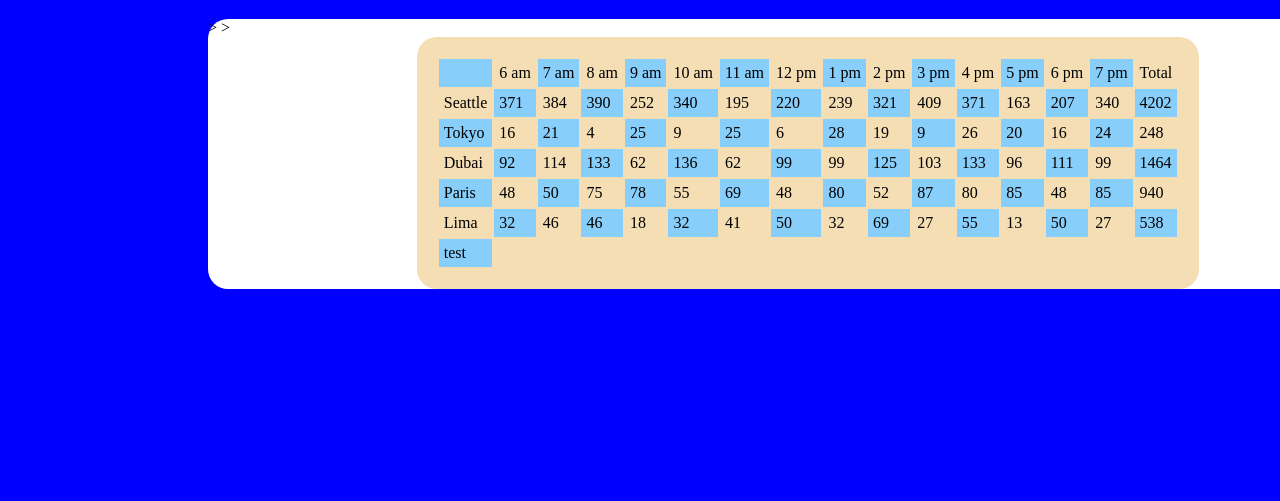
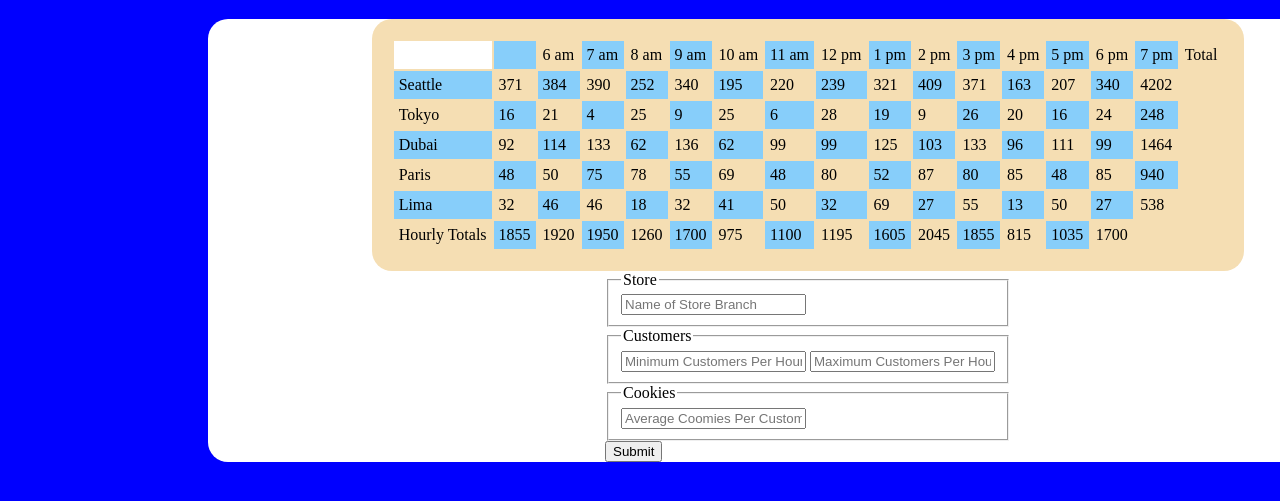
Before and after one commit to Pale-Crusader/cookie-stand, a plain HTML site: page sales.html in a window 1280 px wide. Shown: the part 61-562 px from the top of the page. Drawn offline with Linux system fonts and the light colour scheme.

Commit message:
please let me turn these in

```diff
--- a/js/app.js
+++ b/js/app.js
@@ -1,6 +1,7 @@
 'strict';
 var listOfBranches =[];
 var listOfHours =['6 am','7 am','8 am','9 am','10 am','11 am','12 pm','1 pm','2 pm','3 pm','4 pm','5 pm','6 pm','7 pm'];
+var salesTableEl = document.getElementById('sales');
 
 // name is a string of the name, minCust is minimum _number_ of customers, maxCust is maximum _number_ of customers, branchID is the HTML parent ID
 function StoreBranch(name, minCust, maxCust, avgCookie, branchID) {
@@ -18,9 +19,37 @@ StoreBranch.prototype.cookiesEachHourArray = [];
 StoreBranch.prototype.runningCookieTotal = 0;
 StoreBranch.prototype.runningCustomerTotal = 0;
 
+function displayColumnTotal() {
+
+	var columnTotalingArray = listOfBranches;
+	var displayColumnTotalElement = document.getElementsByClassName('displayColumnTotals');
+	console.log('get displayColumTotalElement Row 1st time' + displayColumnTotalElement);
+	var saleTableElement = document.getElementById('sales');
+	displayColumnTotalElement = document.createElement('tr');
+	displayColumnTotalElement.innerHTML = '';
+	var totalColumnCell = document.createElement('td');
+	totalColumnCell.textContent = 'Hourly Totals';
+	displayColumnTotalElement.appendChild(totalColumnCell);
+	displayColumnTotalElement.setAttribute('class', 'displayColumnTotals');
+	saleTableElement.appendChild(displayColumnTotalElement);
+
+	for (var eachHour = 0; eachHour < listOfHours.length; eachHour++) {
+		var columnRunningSum = 0;
+		for (var columnIndex = 0; columnIndex < columnTotalingArray.length; columnIndex++) {
+			columnRunningSum = (columnRunningSum + columnTotalingArray[columnIndex].cookiesEachHourArray[eachHour]);
+		}
+		var columnTotalEl = document.createElement('td');
+		columnTotalEl.textContent = (' ' + columnRunningSum);
+		displayColumnTotalElement.appendChild(columnTotalEl);
+		columnRunningSum = 0;
+	}
+}
+
 
 StoreBranch.prototype.calculateAllDaySales = function() {
-
+	var branchParent = document.createElement('tr');
+	branchParent.setAttribute('id', this.branchID);
+	salesTableEl.appendChild(branchParent);
 	var hourlyVariance = (this.maxCustomer - this.minCustomer);
 	// console.log(branchHourlyArray);
 
@@ -33,11 +62,12 @@ StoreBranch.prototype.calculateAllDaySales = function() {
 		this.runningCustomerTotal = (this.runningCustomerTotal + branchHourlyArray[0]);
 		this.cookiesEachHourArray.push(branchHourlyArray[1]);
 		this.runningCookieTotal = (this.runningCookieTotal + branchHourlyArray[1]);
-		// console.log('This ' + this.name + '\'s cookiesEachHourArray is ' + this.cookiesEachHourArray + ' at index number: '+ index + ' and this is what was added this loop: ' + branchHourlyArray[1]);
 
 	switch (index) {
 		case 0:
-			var branchParent = document.getElementById(this.branchID);
+			var branchName = document.createElement('td');
+			branchName.textContent = (' ' + this.name);
+			branchParent.appendChild(branchName);
 			var firstHour = document.createElement('td');
 			firstHour.textContent = (' ' + branchHourlyArray[1]);
 			branchParent.appendChild(firstHour);
@@ -115,34 +145,6 @@ StoreBranch.prototype.calculateAllDaySales = function() {
 		}
 	}
 }
-function displayColumnTotal() {
-
-	var columnTotalingArray = listOfBranches;
-	var displayColumnTotalElement = document.getElementsByClassName("displayColumnTotals");
-	console.log('get displayColumTotalElement Row 1st time' + displayColumnTotalElement);
-	var saleTableElement = document.getElementById("sales");
-	console.log('get salesTable 1st time' + saleTableElement);
-	var displayHourlyTotalIdAttribute = document.createAttribute("class");
-	var displayHourlyTotalIdAttributeValue = "displayColumnTotals";
-	displayColumnTotalElement.parentNode.removeChild(displayColumnTotalElement);
-	console.log('get displayColumTotalElement Row 2nd time' + displayColumnTotalElement);
-	displayColumnTotalElement = document.createElement("tr");
-	displayColumnTotalElement.setAttribute(displayHourlyTotalIdAttribute, displayHourlyTotalIdAttributeValue);
-	saleTableElement.appendChild(displayColumnTotalElement);
-
-
-	// for (var eachHour = 0; listOfHours.length; eachHour++)
-	// 	var columnRunningSum = 0;
-	// 	for (var columnIndex = 0; columnIndex < columnTotalingArray.length; columnIndex++) {
-
-
-
-	// var columnTotalEl = document.createElement('td');
-	// columnTotalEl.textContent = (' ' + this.runningCookieTotal);
-	// branchParent.appendChild(displayTotalElement);
-	// }
-
-}
 
 var seattleBranch = new StoreBranch('Seattle', 23, 65, 6.3, 'branch1');
 var tokyoBranch = new StoreBranch('Tokyo', 3, 24, 1.2, 'branch2');
@@ -150,19 +152,25 @@ var dubaiBranch = new StoreBranch('Dubai', 11, 38, 3.7, 'branch3');
 var parisBranch = new StoreBranch('Paris', 20, 38, 2.3, 'branch4');
 var limaBranch = new StoreBranch('Lima', 2, 16, 4.6, 'branch5');
 
-
-// console.log(seattleBranch);
-// console.log(tokyoBranch);
-// console.log(dubaiBranch);
-// console.log(parisBranch);
-// console.log(limaBranch);
 seattleBranch.calculateAllDaySales();
 tokyoBranch.calculateAllDaySales();
 dubaiBranch.calculateAllDaySales();
 parisBranch.calculateAllDaySales();
 limaBranch.calculateAllDaySales();
 
+
+var createNewStoreForm = document.getElementById('makeBranchForm');
 displayColumnTotal();
-// var createNewStoreForm = document.getElementById('makeBranchForm');
+function addNewStore(event){
+    event.preventDefault();
+    var branch = String(event.target.branch.value);
+    var min = Number(event.target.min.value);
+    var max = Number(event.target.max.value);
+	var average = Number(event.target.average.value);
+	var branchid = ('branch' + (listOfBranches.length + 1));
+	new StoreBranch(branch,min,max,average,branchid).runningCookieTotal;
+	displayColumnTotal();
+}
+createNewStoreForm.addEventListener('submit', addNewStore);
 
-// createNewStoreForm.addEventListener('submit', handleForm);
+console.log(listOfBranches);
--- a/sales.html
+++ b/sales.html
@@ -10,8 +10,8 @@
     </header>
     <main>
         <article class="pagesMainArticle">
-            <table id="sales">
-                <tr>
+            <table>
+                <th>
                     <td></td>
                     <td>6 am</td>
                     <td>7 am</td>
@@ -28,26 +28,32 @@
                     <td>6 pm</td>
                     <td>7 pm</td>
                     <td>Total</td>
-                </tr>>
-                <tr id="branch1">
-                    <td>Seattle</td>
-                </tr>>
-                <tr id="branch2">
-                    <td>Tokyo</td>
-                </tr>
-                <tr id="branch3">
-                    <td>Dubai</td>
-                </tr>
-                <tr id="branch4">
-                    <td>Paris</td>
-                </tr>
-                <tr id="branch5">
-                    <td>Lima</td>
-                </tr>
-                <tr id="displayColumnTotals">
-                    <td>test</td>
-                </tr>
+                </th>
+                <tbody id="sales">
+
+                </tbody>
+                <tfoot class="displayColumnTotalElement">
+
+                </tfoot>
         </table>
+        <section>
+            <form id="makeBranchForm">
+                <fieldset>
+                    <legend>Store</legend>
+                    <input type="text" placeholder="Name of Store Branch" name="branch" ></input>
+                </fieldset>
+                <fieldset>
+                    <legend>Customers</legend>
+                    <input type="text" placeholder="Minimum Customers Per Hour" name="min"></input>
+                    <input type="text" placeholder="Maximum Customers Per Hour" name="max"></input>
+                </fieldset>
+                <fieldset>
+                    <legend>Cookies</legend>
+                    <input type="text" placeholder="Average Coomies Per Customers" name="average"></input>
+                </fieldset>
+                <input type="submit">
+            </form>
+        </section>
         </article>
     </main>
     <footer>
```
Also changed, not shown: index.html (+0 -16 lines).
